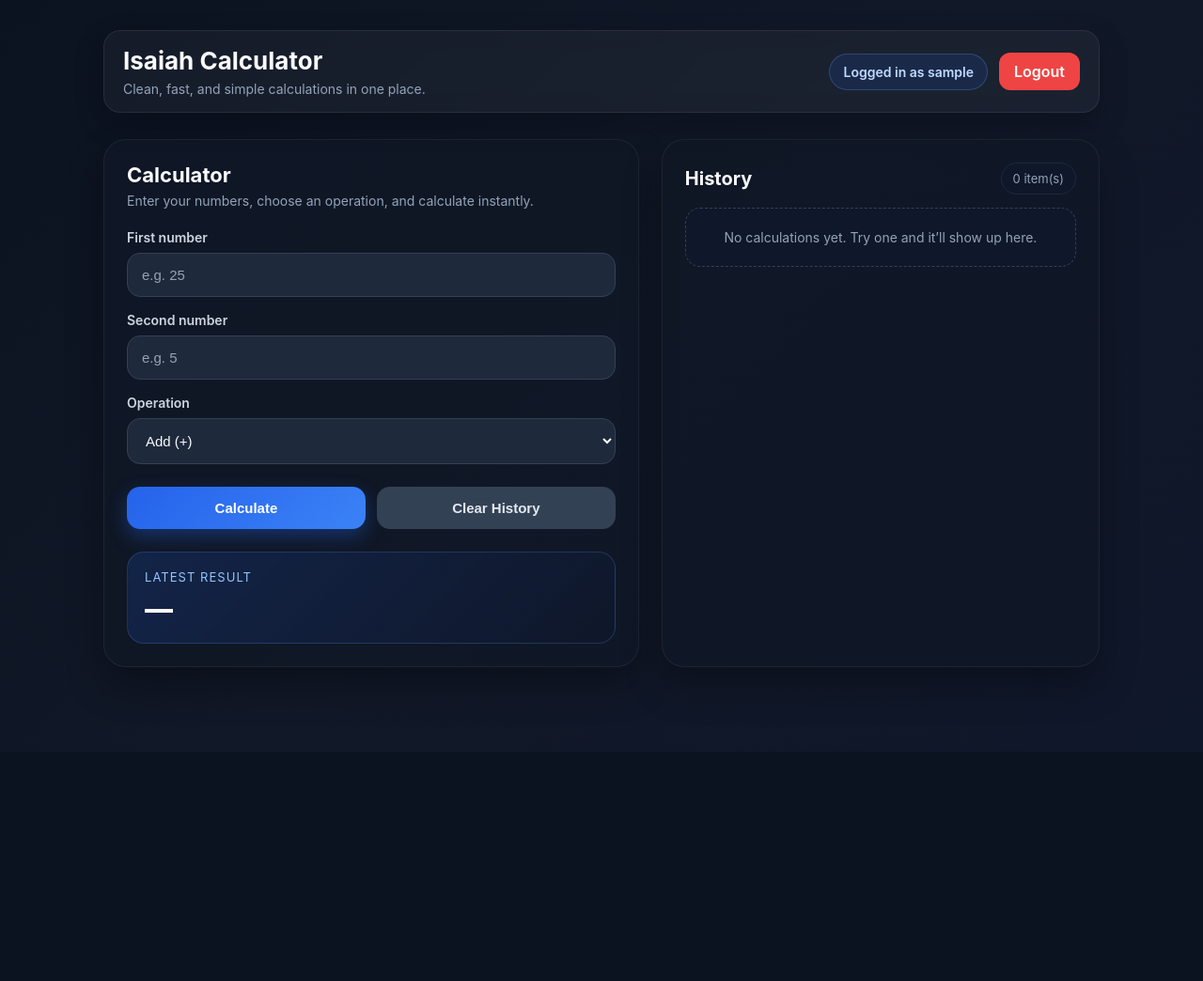
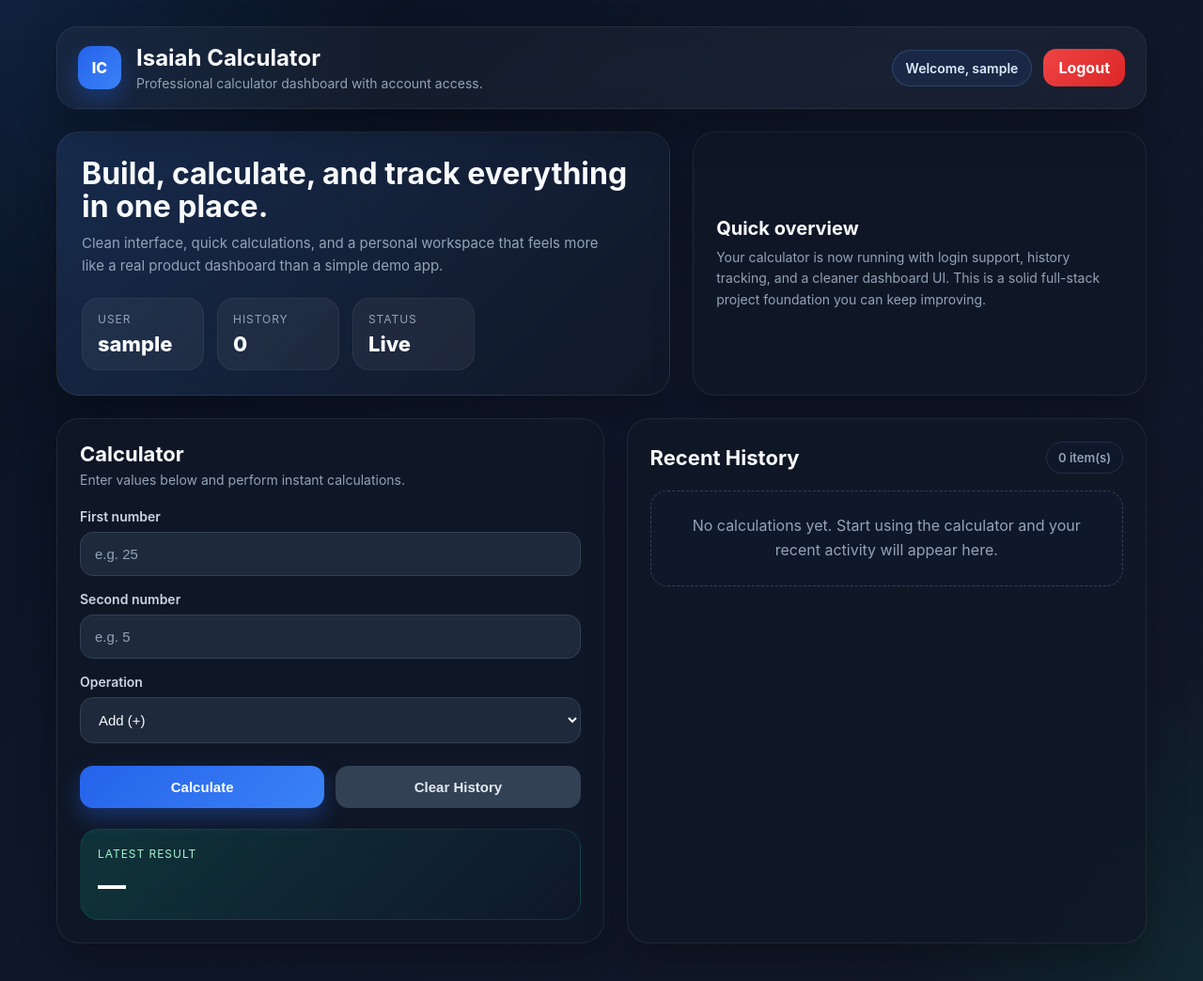
Before and after one commit to Akiandrews1-create/-my-first-app, a Flask app: page / in a window 1280 px wide. Shown: the whole page at 94% size. Before the commit the page ends 710 px from the top, so only its background shows below. Run offline with Flask 3, Linux system fonts and the light colour scheme; the visitor is signed in with stand-in values (Sample User, id 1).

Commit message:
polish dashboard UI

```diff
--- a/templates/index.html
+++ b/templates/index.html
@@ -9,58 +9,98 @@
             box-sizing: border-box;
         }
 
+        :root {
+            --bg: #0b1220;
+            --bg-soft: #111827;
+            --panel: rgba(17, 24, 39, 0.82);
+            --panel-2: #1f2937;
+            --muted: #94a3b8;
+            --text: #e5e7eb;
+            --text-strong: #f8fafc;
+            --line: rgba(255,255,255,0.07);
+            --blue: #3b82f6;
+            --blue-dark: #2563eb;
+            --green: #10b981;
+            --red: #ef4444;
+            --shadow: 0 20px 40px rgba(0,0,0,0.28);
+            --radius: 24px;
+        }
+
         body {
             margin: 0;
             font-family: Inter, Arial, sans-serif;
-            background: linear-gradient(135deg, #0b1220 0%, #111827 50%, #0f172a 100%);
-            color: #e5e7eb;
+            background:
+                radial-gradient(circle at top left, rgba(59,130,246,0.14), transparent 25%),
+                radial-gradient(circle at bottom right, rgba(16,185,129,0.10), transparent 20%),
+                linear-gradient(135deg, #08111f 0%, #0f172a 45%, #111827 100%);
+            color: var(--text);
             min-height: 100vh;
         }
 
-        .page {
-            max-width: 1100px;
+        .app-shell {
+            max-width: 1200px;
             margin: 0 auto;
-            padding: 32px 20px 48px;
+            padding: 28px 20px 40px;
         }
 
         .topbar {
             display: flex;
             justify-content: space-between;
             align-items: center;
-            margin-bottom: 28px;
-            padding: 16px 20px;
-            border: 1px solid rgba(255,255,255,0.08);
+            padding: 18px 22px;
+            border: 1px solid var(--line);
             background: rgba(255,255,255,0.04);
-            backdrop-filter: blur(10px);
-            border-radius: 18px;
-            box-shadow: 0 12px 30px rgba(0,0,0,0.25);
+            backdrop-filter: blur(12px);
+            border-radius: 22px;
+            box-shadow: var(--shadow);
+            margin-bottom: 24px;
         }
 
-        .brand h1 {
-            margin: 0;
-            font-size: 26px;
-            font-weight: 700;
-            color: #f9fafb;
+        .brand-wrap {
+            display: flex;
+            align-items: center;
+            gap: 16px;
         }
 
-        .brand p {
-            margin: 6px 0 0;
-            color: #94a3b8;
+        .logo {
+            width: 46px;
+            height: 46px;
+            border-radius: 14px;
+            display: grid;
+            place-items: center;
+            font-weight: 800;
+            color: white;
+            background: linear-gradient(135deg, var(--blue-dark), var(--blue));
+            box-shadow: 0 10px 24px rgba(37,99,235,0.35);
+        }
+
+        .brand-text h1 {
+            margin: 0;
+            font-size: 24px;
+            color: var(--text-strong);
+        }
+
+        .brand-text p {
+            margin: 4px 0 0;
+            color: var(--muted);
             font-size: 14px;
         }
 
-        .topbar-right {
+        .top-actions {
             display: flex;
             align-items: center;
             gap: 12px;
         }
 
-        .user-badge {
+        .user-chip {
+            display: inline-flex;
+            align-items: center;
+            gap: 10px;
             padding: 10px 14px;
-            background: rgba(37, 99, 235, 0.14);
-            border: 1px solid rgba(96, 165, 250, 0.25);
-            color: #bfdbfe;
             border-radius: 999px;
+            border: 1px solid rgba(96,165,250,0.22);
+            background: rgba(59,130,246,0.10);
+            color: #dbeafe;
             font-size: 14px;
             font-weight: 600;
         }
@@ -68,50 +108,135 @@
         .logout-btn {
             text-decoration: none;
             padding: 10px 16px;
-            border-radius: 12px;
-            background: #ef4444;
+            border-radius: 14px;
             color: white;
-            font-weight: 600;
-            transition: 0.2s ease;
-            display: inline-block;
+            background: linear-gradient(135deg, #ef4444, #dc2626);
+            font-weight: 700;
+            transition: transform 0.18s ease, opacity 0.18s ease;
         }
 
         .logout-btn:hover {
-            background: #dc2626;
+            transform: translateY(-1px);
+            opacity: 0.95;
         }
 
-        .grid {
+        .hero {
             display: grid;
-            grid-template-columns: 1.1fr 0.9fr;
+            grid-template-columns: 1.15fr 0.85fr;
             gap: 24px;
         }
 
-        .card {
-            background: rgba(17, 24, 39, 0.82);
-            border: 1px solid rgba(255,255,255,0.06);
-            border-radius: 24px;
-            padding: 24px;
-            box-shadow: 0 20px 40px rgba(0,0,0,0.30);
+        .panel {
+            background: var(--panel);
+            border: 1px solid var(--line);
+            border-radius: var(--radius);
+            box-shadow: var(--shadow);
         }
 
-        .card h2 {
+        .welcome-panel {
+            padding: 26px;
+            display: flex;
+            flex-direction: column;
+            justify-content: space-between;
+            min-height: 190px;
+            background:
+                linear-gradient(135deg, rgba(59,130,246,0.18), rgba(17,24,39,0.8)),
+                rgba(17,24,39,0.82);
+        }
+
+        .welcome-panel h2 {
+            margin: 0 0 10px;
+            font-size: 32px;
+            line-height: 1.1;
+            color: var(--text-strong);
+        }
+
+        .welcome-panel p {
+            margin: 0;
+            color: var(--muted);
+            max-width: 560px;
+            font-size: 15px;
+            line-height: 1.6;
+        }
+
+        .mini-stats {
+            display: flex;
+            gap: 14px;
+            margin-top: 22px;
+            flex-wrap: wrap;
+        }
+
+        .mini-card {
+            min-width: 130px;
+            padding: 14px 16px;
+            border-radius: 18px;
+            background: rgba(255,255,255,0.05);
+            border: 1px solid rgba(255,255,255,0.06);
+        }
+
+        .mini-card .label {
+            font-size: 12px;
+            color: var(--muted);
+            margin-bottom: 6px;
+            text-transform: uppercase;
+            letter-spacing: 0.08em;
+        }
+
+        .mini-card .value {
+            font-size: 22px;
+            font-weight: 800;
+            color: var(--text-strong);
+        }
+
+        .info-panel {
+            padding: 24px;
+            display: flex;
+            flex-direction: column;
+            justify-content: center;
+        }
+
+        .info-panel h3 {
+            margin: 0 0 8px;
+            font-size: 20px;
+            color: var(--text-strong);
+        }
+
+        .info-panel p {
+            margin: 0;
+            color: var(--muted);
+            font-size: 14px;
+            line-height: 1.6;
+        }
+
+        .content-grid {
+            display: grid;
+            grid-template-columns: 1fr 0.95fr;
+            gap: 24px;
+            margin-top: 24px;
+        }
+
+        .card {
+            padding: 24px;
+        }
+
+        .card h3 {
             margin: 0 0 6px;
             font-size: 22px;
-            color: #f9fafb;
+            color: var(--text-strong);
         }
 
-        .subtitle {
+        .card-subtitle {
             margin: 0 0 22px;
-            color: #94a3b8;
+            color: var(--muted);
             font-size: 14px;
         }
 
-        .label {
+        .field-label {
             display: block;
-            margin: 0 0 8px;
-            color: #cbd5e1;
             font-size: 14px;
             font-weight: 600;
+            color: #cbd5e1;
+            margin-bottom: 8px;
         }
 
         input,
@@ -127,10 +252,10 @@
         input,
         select {
             padding: 14px 15px;
+            margin-bottom: 16px;
             background: #1e293b;
             color: #f8fafc;
             border: 1px solid #334155;
-            margin-bottom: 16px;
         }
 
         input::placeholder {
@@ -143,46 +268,48 @@
             margin-top: 8px;
         }
 
-        .primary-btn,
-        .secondary-btn {
+        .btn-primary,
+        .btn-secondary {
             padding: 14px 16px;
             font-weight: 700;
             cursor: pointer;
-            transition: 0.2s ease;
+            transition: transform 0.18s ease, box-shadow 0.18s ease, background 0.18s ease;
         }
 
-        .primary-btn {
-            background: linear-gradient(135deg, #2563eb, #3b82f6);
+        .btn-primary {
+            background: linear-gradient(135deg, var(--blue-dark), var(--blue));
             color: white;
-            box-shadow: 0 8px 20px rgba(37,99,235,0.35);
+            box-shadow: 0 10px 22px rgba(37,99,235,0.34);
         }
 
-        .primary-btn:hover {
+        .btn-primary:hover {
             transform: translateY(-1px);
-            box-shadow: 0 12px 24px rgba(37,99,235,0.40);
+            box-shadow: 0 14px 28px rgba(37,99,235,0.42);
         }
 
-        .secondary-btn {
+        .btn-secondary {
             background: #334155;
             color: #e2e8f0;
         }
 
-        .secondary-btn:hover {
+        .btn-secondary:hover {
             background: #475569;
         }
 
         .result-box {
-            margin-top: 24px;
+            margin-top: 22px;
             padding: 18px;
-            border-radius: 18px;
-            background: linear-gradient(135deg, rgba(37,99,235,0.18), rgba(15,23,42,0.8));
-            border: 1px solid rgba(96,165,250,0.20);
+            border-radius: 20px;
+            background:
+                linear-gradient(135deg, rgba(16,185,129,0.18), rgba(15,23,42,0.88)),
+                #0f172a;
+            border: 1px solid rgba(16,185,129,0.16);
         }
 
         .result-label {
             margin: 0 0 8px;
-            color: #93c5fd;
-            font-size: 13px;
+            color: #a7f3d0;
+            font-size: 12px;
             letter-spacing: 0.08em;
             text-transform: uppercase;
         }
@@ -191,74 +318,99 @@
             margin: 0;
             font-size: 30px;
             font-weight: 800;
-            color: #ffffff;
+            color: white;
             word-break: break-word;
         }
 
-        .history-header {
+        .history-top {
             display: flex;
             justify-content: space-between;
             align-items: center;
-            margin-bottom: 14px;
+            margin-bottom: 18px;
         }
 
-        .history-header h3 {
+        .history-top h3 {
             margin: 0;
-            font-size: 20px;
-            color: #f9fafb;
         }
 
-        .history-count {
-            font-size: 13px;
-            color: #94a3b8;
-            background: #0f172a;
+        .badge {
+            display: inline-flex;
+            align-items: center;
+            justify-content: center;
             padding: 8px 12px;
             border-radius: 999px;
-            border: 1px solid #1e293b;
+            background: #0f172a;
+            border: 1px solid #233046;
+            color: var(--muted);
+            font-size: 13px;
+            font-weight: 600;
         }
 
         .history-list {
             list-style: none;
+            margin: 0;
             padding: 0;
-            margin: 0;
             display: flex;
             flex-direction: column;
             gap: 12px;
         }
 
         .history-item {
+            padding: 16px;
+            border-radius: 18px;
             background: #0f172a;
             border: 1px solid #1e293b;
-            border-radius: 16px;
-            padding: 14px 16px;
             color: #e2e8f0;
-            font-size: 15px;
+            display: flex;
+            justify-content: space-between;
+            align-items: center;
+            gap: 16px;
         }
 
-        .empty-history {
-            padding: 22px;
-            border-radius: 16px;
+        .history-expression {
+            font-weight: 600;
+        }
+
+        .history-index {
+            font-size: 12px;
+            color: var(--muted);
+            background: rgba(255,255,255,0.04);
+            padding: 6px 10px;
+            border-radius: 999px;
+            white-space: nowrap;
+        }
+
+        .empty-state {
+            padding: 24px;
+            border-radius: 18px;
+            text-align: center;
             background: #0f172a;
             border: 1px dashed #334155;
-            color: #94a3b8;
-            text-align: center;
-            font-size: 14px;
+            color: var(--muted);
+            line-height: 1.6;
         }
 
-        @media (max-width: 860px) {
-            .grid {
+        @media (max-width: 980px) {
+            .hero,
+            .content-grid {
                 grid-template-columns: 1fr;
             }
+        }
 
+        @media (max-width: 640px) {
             .topbar {
                 flex-direction: column;
                 align-items: flex-start;
                 gap: 14px;
             }
 
-            .topbar-right {
+            .top-actions {
                 width: 100%;
                 justify-content: space-between;
+            }
+
+            .welcome-panel h2 {
+                font-size: 26px;
             }
 
             .button-row {
@@ -268,32 +420,70 @@
     </style>
 </head>
 <body>
-    <div class="page">
+    <div class="app-shell">
         <div class="topbar">
-            <div class="brand">
-                <h1>Isaiah Calculator</h1>
-                <p>Clean, fast, and simple calculations in one place.</p>
+            <div class="brand-wrap">
+                <div class="logo">IC</div>
+                <div class="brand-text">
+                    <h1>Isaiah Calculator</h1>
+                    <p>Professional calculator dashboard with account access.</p>
+                </div>
             </div>
 
-            <div class="topbar-right">
-                <div class="user-badge">Logged in as {{ user }}</div>
+            <div class="top-actions">
+                <div class="user-chip">Welcome, {{ user }}</div>
                 <a class="logout-btn" href="/logout">Logout</a>
             </div>
         </div>
 
-        <div class="grid">
-            <div class="card">
-                <h2>Calculator</h2>
-                <p class="subtitle">Enter your numbers, choose an operation, and calculate instantly.</p>
+        <div class="hero">
+            <div class="panel welcome-panel">
+                <div>
+                    <h2>Build, calculate, and track everything in one place.</h2>
+                    <p>
+                        Clean interface, quick calculations, and a personal workspace that feels more
+                        like a real product dashboard than a simple demo app.
+                    </p>
+                </div>
+
+                <div class="mini-stats">
+                    <div class="mini-card">
+                        <div class="label">User</div>
+                        <div class="value">{{ user }}</div>
+                    </div>
+                    <div class="mini-card">
+                        <div class="label">History</div>
+                        <div class="value">{{ history|length }}</div>
+                    </div>
+                    <div class="mini-card">
+                        <div class="label">Status</div>
+                        <div class="value">Live</div>
+                    </div>
+                </div>
+            </div>
+
+            <div class="panel info-panel">
+                <h3>Quick overview</h3>
+                <p>
+                    Your calculator is now running with login support, history tracking, and a cleaner
+                    dashboard UI. This is a solid full-stack project foundation you can keep improving.
+                </p>
+            </div>
+        </div>
+
+        <div class="content-grid">
+            <div class="panel card">
+                <h3>Calculator</h3>
+                <p class="card-subtitle">Enter values below and perform instant calculations.</p>
 
                 <form method="POST">
-                    <label class="label">First number</label>
+                    <label class="field-label">First number</label>
                     <input type="text" name="num1" placeholder="e.g. 25" required>
 
-                    <label class="label">Second number</label>
+                    <label class="field-label">Second number</label>
                     <input type="text" name="num2" placeholder="e.g. 5" required>
 
-                    <label class="label">Operation</label>
+                    <label class="field-label">Operation</label>
                     <select name="operation">
                         <option value="+">Add (+)</option>
                         <option value="-">Subtract (-)</option>
@@ -302,8 +492,8 @@
                     </select>
 
                     <div class="button-row">
-                        <button class="primary-btn" type="submit">Calculate</button>
-                        <button class="secondary-btn" type="submit" name="clear" value="1">Clear History</button>
+                        <button class="btn-primary" type="submit">Calculate</button>
+                        <button class="btn-secondary" type="submit" name="clear" value="1" formnovalidate>Clear History</button>
                     </div>
                 </form>
 
@@ -313,21 +503,24 @@
                 </div>
             </div>
 
-            <div class="card">
-                <div class="history-header">
-                    <h3>History</h3>
-                    <div class="history-count">{{ history|length }} item(s)</div>
+            <div class="panel card">
+                <div class="history-top">
+                    <h3>Recent History</h3>
+                    <div class="badge">{{ history|length }} item(s)</div>
                 </div>
 
                 {% if history %}
                     <ul class="history-list">
                         {% for item in history|reverse %}
-                            <li class="history-item">{{ item }}</li>
+                            <li class="history-item">
+                                <span class="history-expression">{{ item }}</span>
+                                <span class="history-index">#{{ loop.revindex }}</span>
+                            </li>
                         {% endfor %}
                     </ul>
                 {% else %}
-                    <div class="empty-history">
-                        No calculations yet. Try one and it’ll show up here.
+                    <div class="empty-state">
+                        No calculations yet. Start using the calculator and your recent activity will appear here.
                     </div>
                 {% endif %}
             </div>
```
